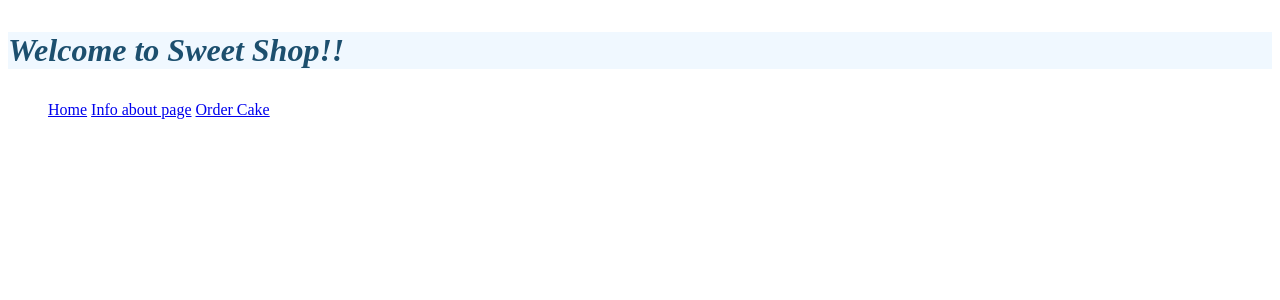
After one commit to kpanwar06/coursera-django, a Django app: template myproject/myapp/templates/home.html in a window 1280 px wide. The commit adds this page. Shown: the top 300 px of the page. Run offline with Django 5.2, Linux system fonts and the light colour scheme; the template is opened without the code that fills it, so the values that code supplies are empty.

Commit message:
added links

```diff
--- /dev/null
+++ b/myproject/myapp/templates/_header.html
@@ -0,0 +1,14 @@
+
+<header>
+    <!--<img src='/myproject/myapp/static/logo.jpg' width="100" height="100"/>-->
+
+
+</header>
+    <nav>
+      <p></p>
+      <ul>
+        <li style="display:inline-block;"><a href="http://127.0.0.1:8000">Home</a></li>
+        <li style="display:inline-block;"><a href="http://127.0.0.1:8000/inside_info/">Info about page</a></li>
+        <li style="display:inline-block;"><a href="http://127.0.0.1:8000/cake_order_enter/">Order Cake</a></li>
+      </ul>
+    </nav>
--- a/myproject/myapp/templates/cake_order_html.html
+++ b/myproject/myapp/templates/cake_order_html.html
@@ -4,15 +4,15 @@
 	<meta charset="UTF-8">
 	<meta name="viewport" content="width=device-width, initial-scale=1.0">
 	<title >Cake_Order</title>
+	{% include "_header.html" %}
 	<p style="background-color:aliceblue;color:rgb(28, 79, 110)" >Enter the details for your order</p>
+</head>
+<body>
 
 	<form action="/cake_order_details/" method="post">
 		{% csrf_token %}
 		{{form}}
 		<input type="submit" value="Submit">
 	</form>
-</head>
-<body>
-
 </body>
 </html>
--- /dev/null
+++ b/myproject/myapp/templates/home.html
@@ -0,0 +1,18 @@
+<!DOCTYPE html>
+<html lang="en">
+<head>
+    <meta charset="UTF-8">
+    <meta name="viewport" content="width=device-width, initial-scale=1.0">
+    <title>Home</title>
+
+    <h1><i><b>
+        <p style="background-color:aliceblue;color:rgb(28, 79, 110)">
+            Welcome to Sweet Shop!!</p>
+
+    </b></i></h1>
+
+</head>
+<body>
+    {% include "_header.html" %}
+</body>
+</html>
--- a/myproject/myapp/views.py
+++ b/myproject/myapp/views.py
@@ -4,8 +4,7 @@ from myapp.forms import cake_order_form
 
 
 def home(request):
-    return HttpResponse(f'''<h1><i><b><p style="background-color:aliceblue;color:rgb(28, 79, 110)">
-                        Welcome to Sweet Shop!!</p></b></i></h1>''')
+    return render(request,"home.html")
 
 def inside_info(request):
     path=request.path
```
Also changed, not shown: myproject/myapp/templates/partials/_header.html (deleted, +0 -10 lines).
